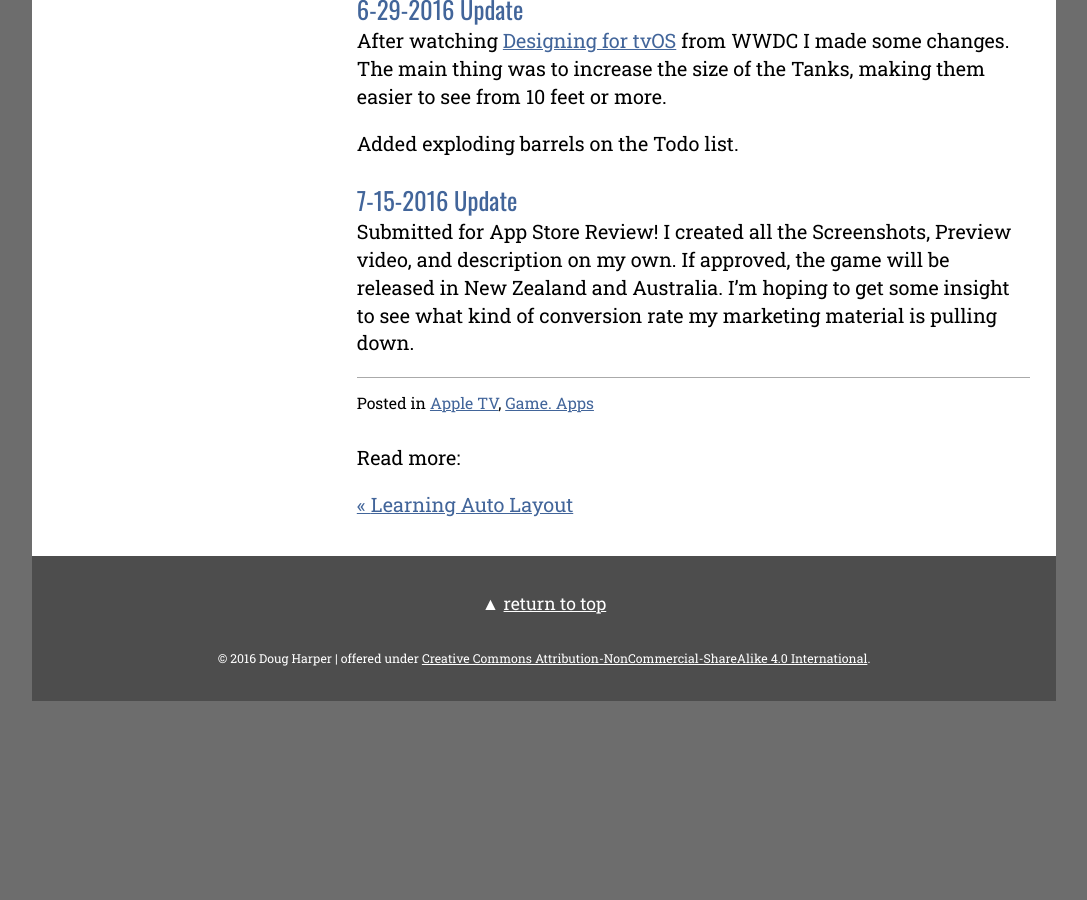
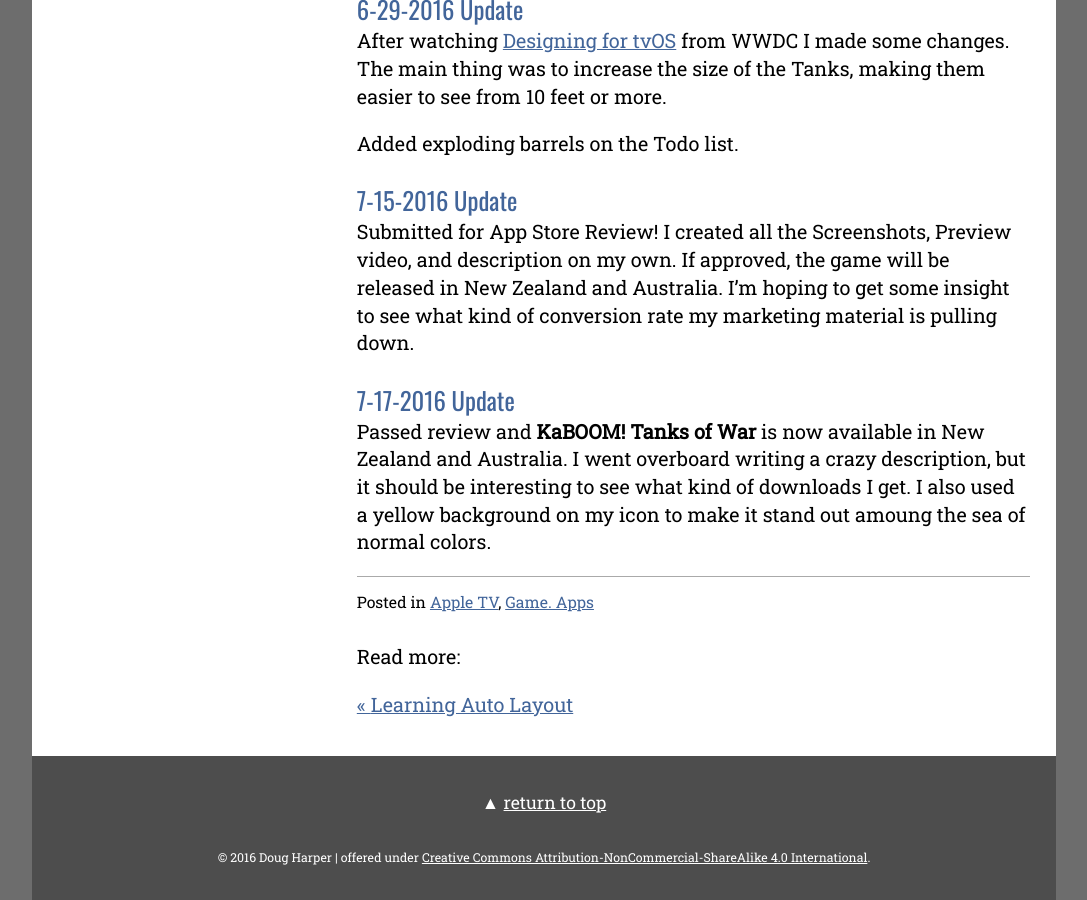
Before and after one commit to endodoug/endodoug.github.io, a Jekyll site: the page built from _posts/2016-06-10-Apple-TV-Game.md, in a window 1280 px wide and 900 px high, scrolled down 2859 px. Shown: the whole window, without its empty margins (96-1183 px from the left). Built offline with Jekyll 4.4.1, drawn with Linux system fonts in a browser that asks for light colours; comment, search, counter and statistics services are not loaded; before the commit the page ends 3560 px from its top, so only the background shows below that.

Commit message:
Update 2016-06-10-Apple-TV-Game.md

```diff
--- a/_posts/2016-06-10-Apple-TV-Game.md
+++ b/_posts/2016-06-10-Apple-TV-Game.md
@@ -73,3 +73,7 @@
 ### 7-15-2016 Update
 
 Submitted for App Store Review!  I created all the Screenshots, Preview video, and description on my own.  If approved, the game will be released in New Zealand and Australia.  I'm hoping to get some insight to see what kind of conversion rate my marketing material is pulling down.
+
+### 7-17-2016 Update
+
+Passed review and **KaBOOM! Tanks of War** is now available in New Zealand and Australia. I went overboard writing a crazy description, but it should be interesting to see what kind of downloads I get.  I also used a yellow background on my icon to make it stand out amoung the sea of normal colors.
```
